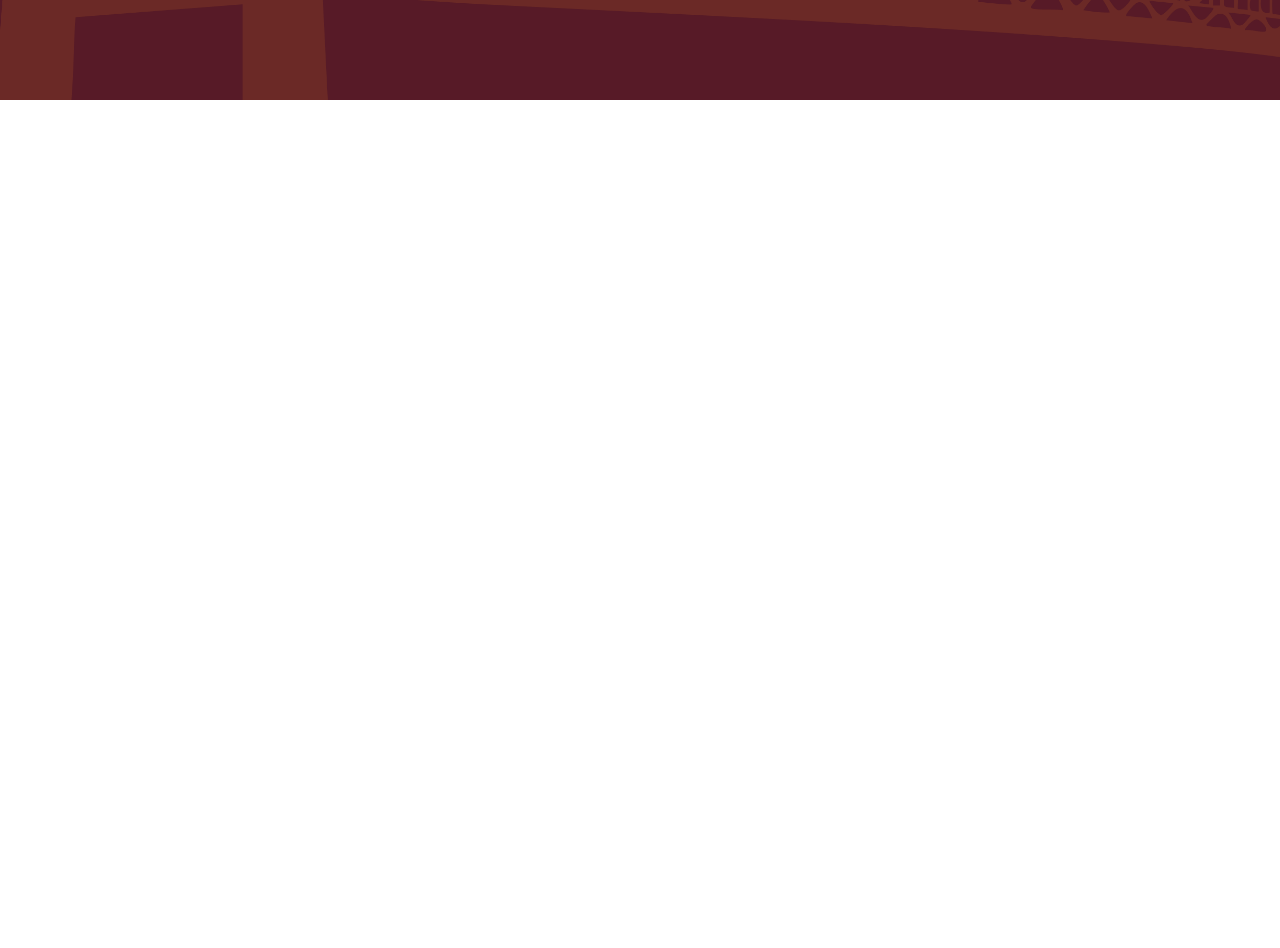
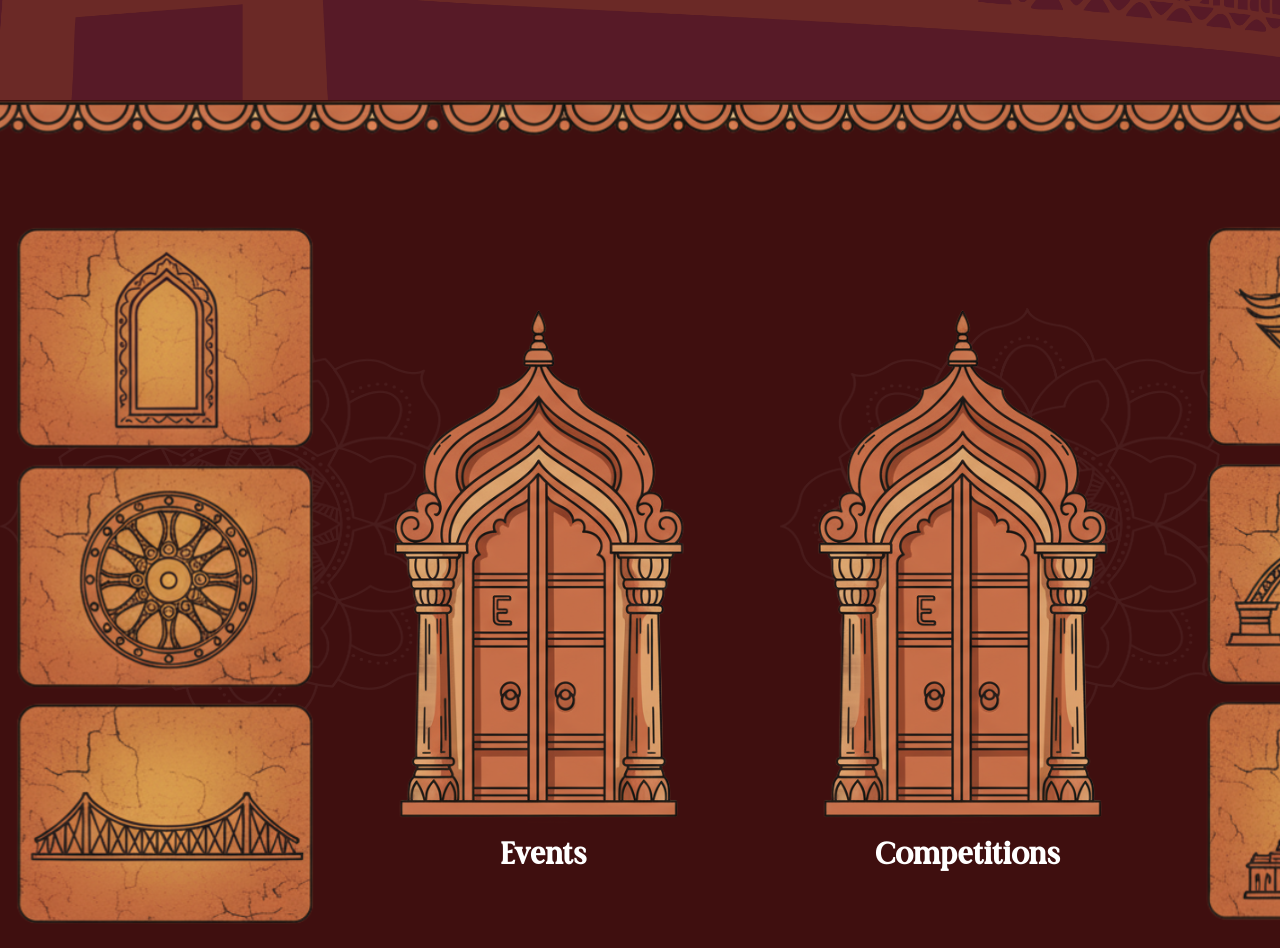
Before and after one commit to Damru-Fest/Damru2025, a Next.js app: page / in a window 1280 px wide. Shown: the part 1500-2448 px from the top of the page. Before the commit the page ends 1600 px from the top, so only its background shows below. Built offline with nearby package versions, Linux system fonts and the light colour scheme.

Commit message:
Implement code changes to enhance functionality and improve performance

```diff
--- /dev/null
+++ b/app/landing/eventsCompetitions.jsx
@@ -0,0 +1,104 @@
+import React from 'react'
+import Image from 'next/image'
+import Link from 'next/link'
+
+const EventsCompetitions = () => {
+  return (
+    <div className="relative w-full min-h-screen bg-[#3f0f0f]   overflow-hidden">
+      {/* Register button - top right */}
+
+      <Image
+        src="/assets/footer.svg"
+        alt="Footer decoration"
+        width={1920}
+        height={200}
+        className="absolute top-0 left-0 w-full h-auto pointer-events-none select-none"
+      />
+
+      {/* Left background flower */}
+      <Image
+        src="/assets/fullflower.png"
+        alt="Left flower decoration"
+        width={300}
+        height={300}
+        className="absolute left-0 top-1/2 -translate-y-1/2 w-[500px] h-auto opacity-30 pointer-events-none select-none"
+      />
+
+      {/* Right background flower */}
+      <Image
+        src="/assets/fullflower.png"
+        alt="Right flower decoration"
+        width={300}
+        height={300}
+        className="absolute right-0 top-1/2 -translate-y-1/2 w-[500px] h-auto opacity-30 pointer-events-none select-none"
+      />
+
+      {/* Main content container */}
+      <div className="relative z-10 flex items-center justify-center min-h-screen  py-6 ">
+        <div className="w-full max-full flex items-center justify-between gap-6">
+
+          {/* Left side cards */}
+          <div className="flex-shrink-0 relative">
+            <Image
+              src="/assets/leftthreecards.svg"
+              alt="Left decorative cards"
+              width={320}
+              height={800}
+              className="w-[320px] h-[800px]"
+            />
+          </div>
+
+          {/* Center - Events Gate */}
+          <div className="flex-shrink-0 relative group cursor-pointer">
+            <Image
+              src="/assets/eventsGate.svg"
+              alt="Events Gate"
+              width={400}
+              height={600}
+              className="w-[400px] h-[600px] transition-transform duration-300 group-hover:scale-105"
+            />
+            <div className="absolute -bottom-12 left-1/2 transform -translate-x-1/2">
+              <h2 className="text-2xl md:text-3xl font-bold text-white text-center font-['WsParadose'] tracking-wider">
+                Events
+              </h2>
+            </div>
+          </div>
+
+          {/* Center - Competitions Gate */}
+          <div className="flex-shrink-0 relative group cursor-pointer">
+            <Image
+              src="/assets/eventsGate.svg"
+              alt="Competitions Gate"
+              width={400}
+              height={600}
+              className="w-[400px] h-[600px] transition-transform duration-300 group-hover:scale-105"
+            />
+            <div className="absolute -bottom-12 left-1/2 transform -translate-x-1/2">
+              <h2 className="text-4xl md:text-3xl font-bold text-white text-center font-['WsParadose'] tracking-wider">
+                Competitions
+              </h2>
+            </div>
+          </div>
+
+          {/* Right side cards */}
+          <div className="flex-shrink-0 relative ">
+            <Image
+              src="/assets/rightthreecards.svg"
+              alt="Right decorative cards"
+             width={350}
+              height={800}
+              className="w-[340px] h-[800px]"
+            />
+          </div>
+
+        </div>
+      </div>
+
+
+
+
+    </div>
+  )
+}
+
+export default EventsCompetitions
--- a/app/landing/hero.jsx
+++ b/app/landing/hero.jsx
@@ -1,7 +1,7 @@
 "use client"
-
+import Link from "next/link"
 import React, { useState } from "react"
-import NavOverlay from "../../components/NavOverlay"
+import NavOverlay from "../../components/navOverlay"
 
 export default function Hero() {
   const [open, setOpen] = useState(false)
@@ -27,8 +27,14 @@ export default function Hero() {
         <img src="/assets/Damru-logo.svg" alt="Damru" className="w-26 md:w-30" />
       </a>
 
-      {/* Hero content (centered) */}
-
+     <div className="absolute top-4 right-4 z-20">
+         <Link
+           href="/register"
+           className="inline-flex items-center justify-center rounded-full bg-white/95 text-[#1a1a1a] px-5 py-2 md:px-6 md:py-2.5 text-base md:text-l  border border-black/10 hover:scale-[1.03] hover:shadow-lg hover:bg-white transition-transform duration-200 focus:outline-none focus-visible:ring-2 focus-visible:ring-white/70"
+         >
+           Register now
+         </Link>
+       </div>
 
       {/* Menu button bottom-right (pill with wheel + text) */}
       <div className="absolute z-20 bottom-4 right-4">
--- a/app/landing/page.jsx
+++ b/app/landing/page.jsx
@@ -1,12 +1,14 @@
 import React from 'react'
 import Hero from './hero'
 import AboutSection from './aboutSection'
+import EventsCompetitions from './eventsCompetitions'
 
 const page = () => {
   return (
   <div>
     <Hero/>
     <AboutSection />
+    <EventsCompetitions />
   </div>
   )
 }
--- a/components/NavOverlay.jsx
+++ b/components/NavOverlay.jsx
@@ -16,7 +16,7 @@ export default function NavOverlay({ open = false, onClose = () => {} }) {
     <div
       id="nav-overlay"
       aria-hidden={!open}
-      className={`fixed inset-0 z-40 flex items-start justify-center overflow-hidden transition-all duration-500 ease-out ${
+      className={`fixed inset-0 z-99 flex items-start justify-center overflow-hidden transition-all duration-500 ease-out ${
         open ? "opacity-100 pointer-events-auto" : "opacity-0 pointer-events-none"
       }`}
     >
```
Also changed, not shown: public/assets/fullflower.png (added).
